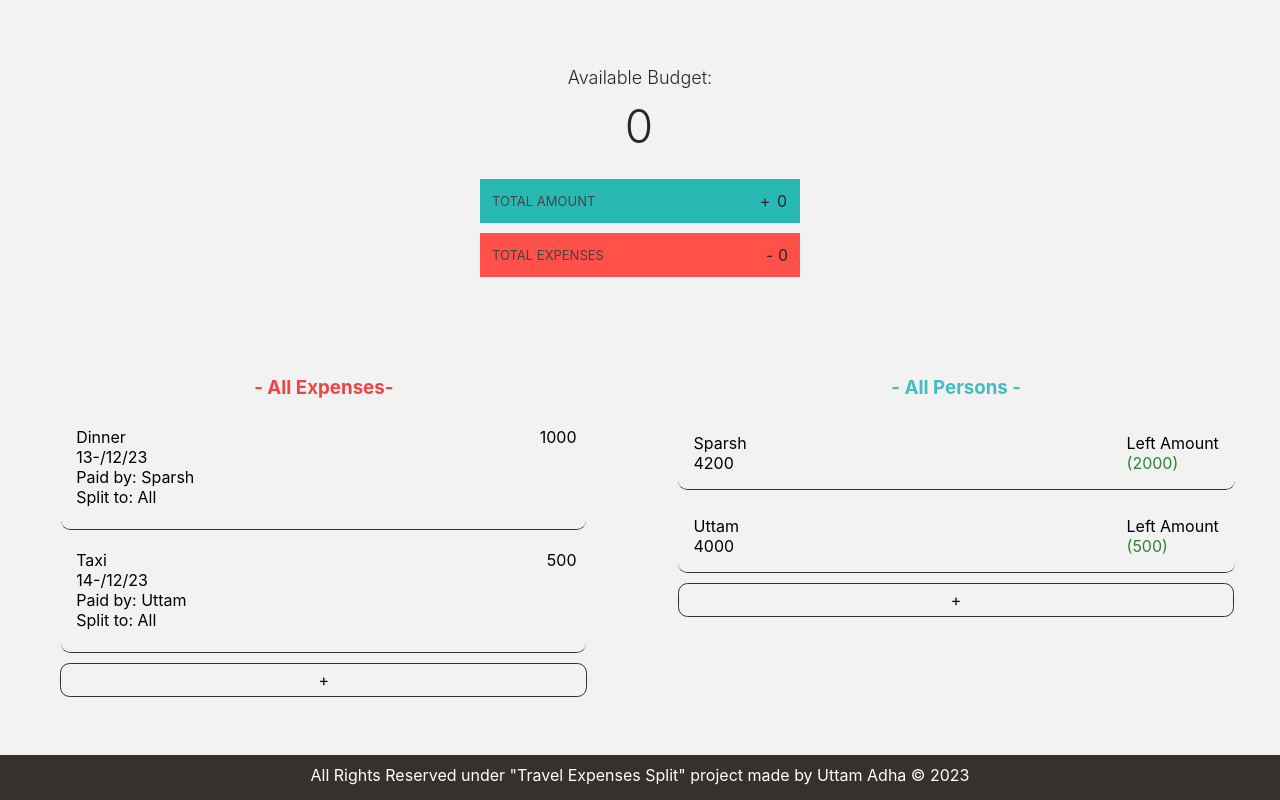
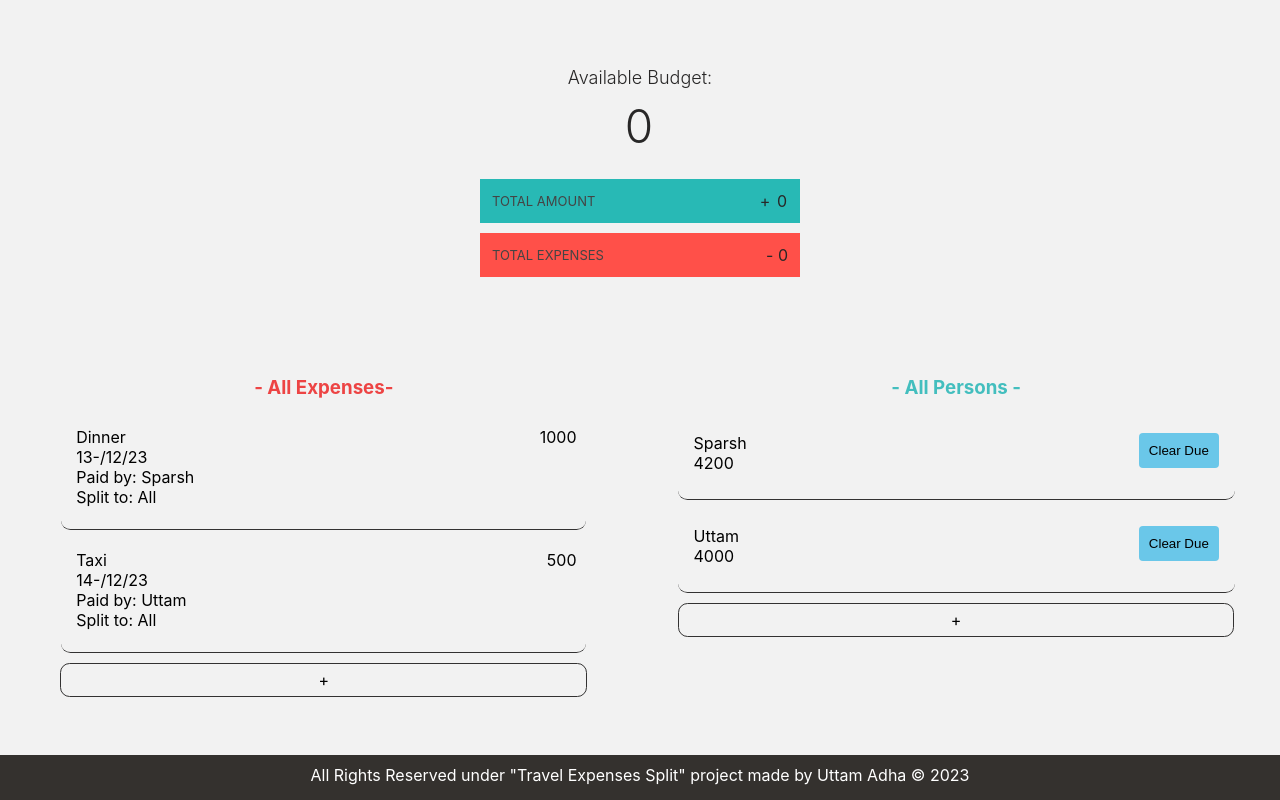
Before and after one commit to UttamAdha96/Travel-Expense-Split, a React (Create React App) app: page /SplitSection in a window 1280 px wide. Shown: the part 669-1469 px from the top of the page. Built offline with nearby package versions, Linux system fonts and the light colour scheme.

Commit message:
PersonDetail.js

```diff
--- a/src/SpltRoom/PersonDetail/PersonDetail.js
+++ b/src/SpltRoom/PersonDetail/PersonDetail.js
@@ -1,7 +1,12 @@
 import React from 'react'
 import './Persondetail.css'
+// import {Link } from "react-router-dom";
 
-const PersonDetail = ({PersonName, TotalMoney, LeftMoney}) => {
+const PersonDetail = ({PersonName, TotalMoney}) => {
+  const razorpaylink = "https://rzp.io/l/wUNI9o4XM";
+  const openpayment = () => {
+  window.open(razorpaylink, '_blank')
+  }
   return (<>
 
         <div className='person-detail'>
@@ -9,10 +14,15 @@ const PersonDetail = ({PersonName, TotalMoney, LeftMoney}) => {
           <div className='person-name'>{PersonName ? PersonName:'N/A'}</div>
           <div className='Total-amount'>{TotalMoney ? TotalMoney:'N/A'}</div>
           </div>
+          {/* <Link to='/paymentpage'> */}
           <div className='right-side-person'>
-          <div className='left-amount-head'>Left Amount</div>
-          <div className='left-amount'>({LeftMoney ? LeftMoney:'N/A'})</div>
+          {/* <div className='left-amount-head'>Left Amount</div> */}
+          {/* <div className='left-amount'>({LeftMoney ? LeftMoney:'N/A'})</div> */}
+          <div className='left-amount'>
+            <button onClick={openpayment}>Clear Due</button>
           </div>
+          </div>
+          {/* </Link> */}
         </div>
 
   </>
```
